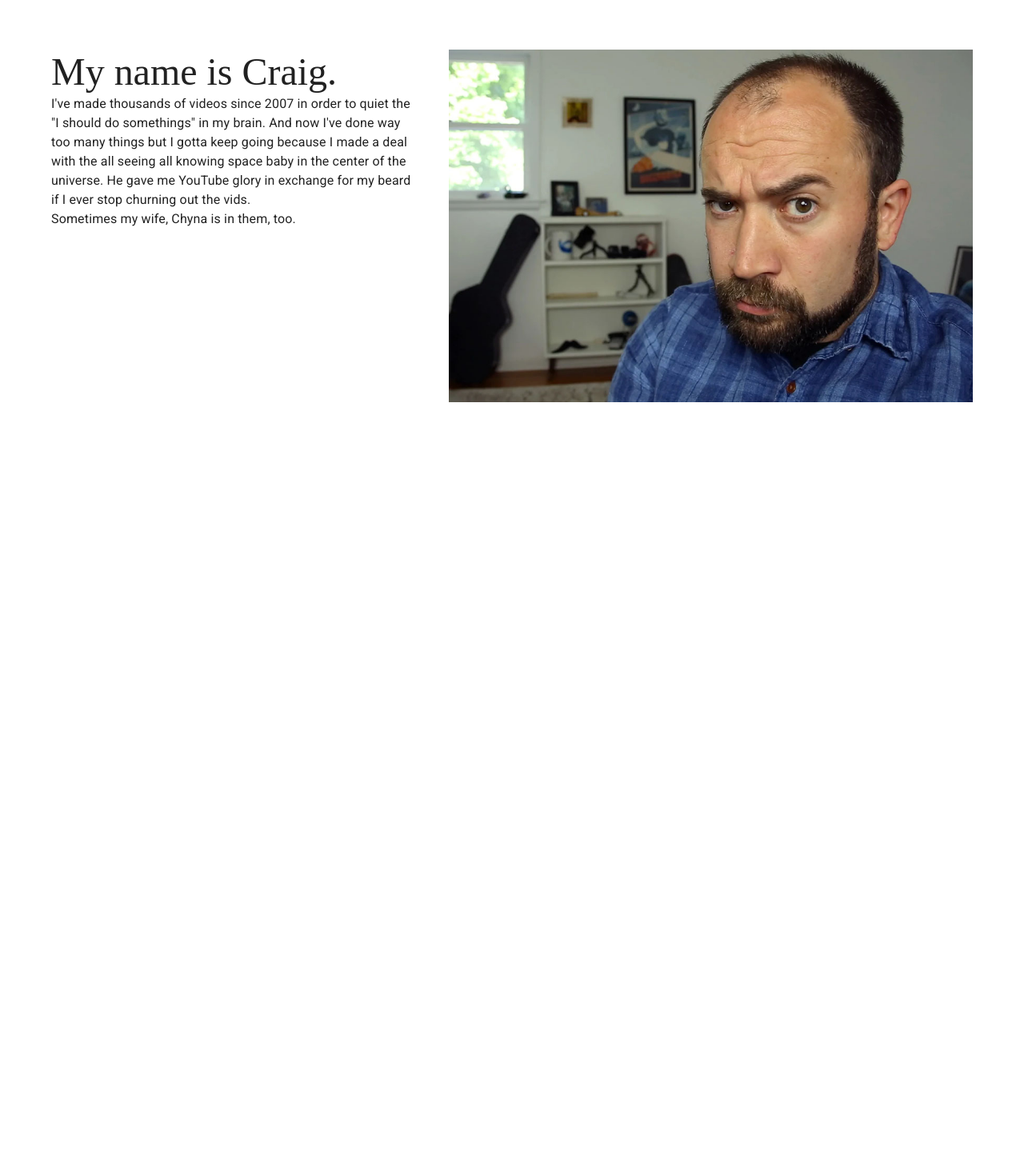
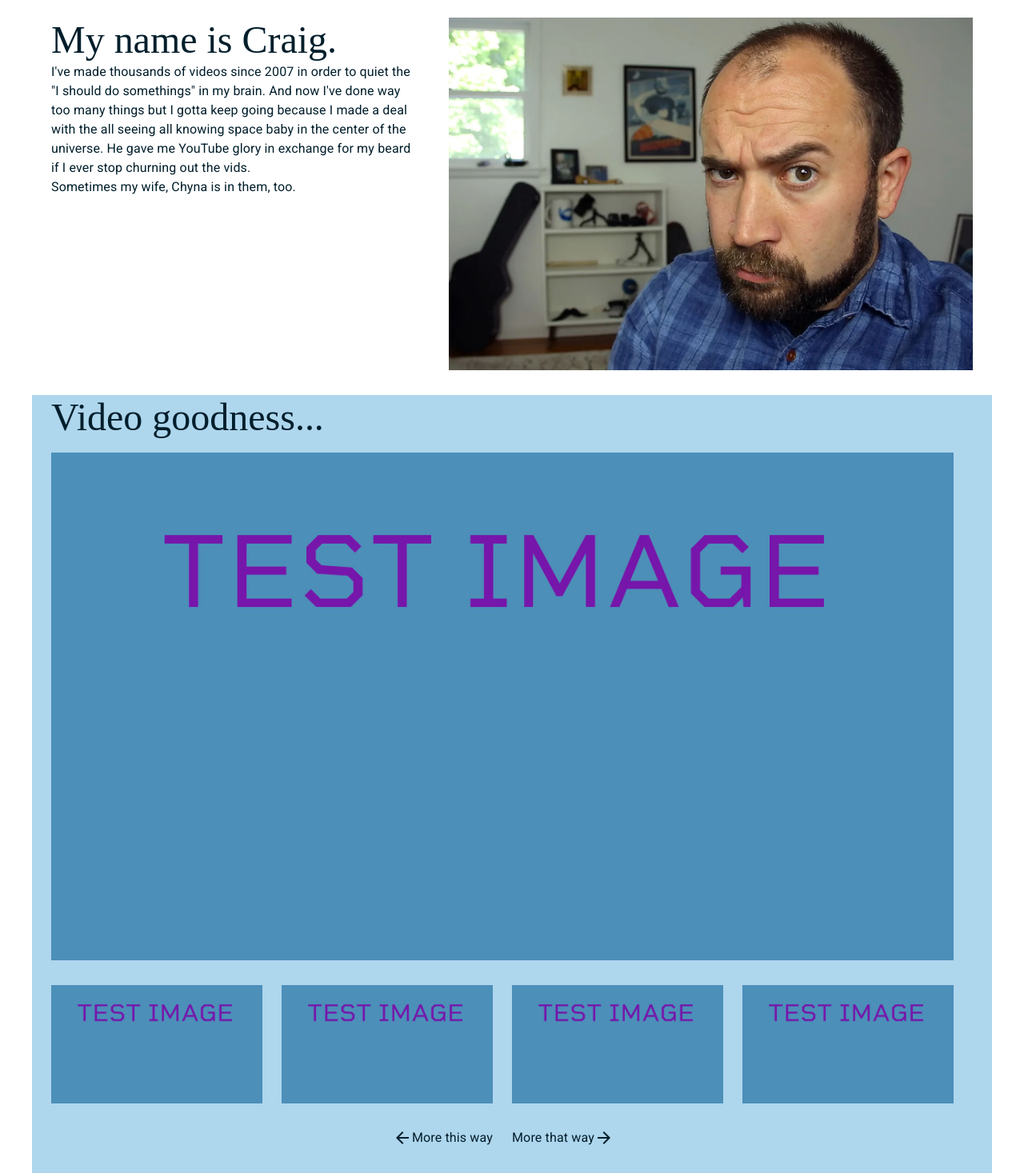
Before and after one commit to MarkGATX/wheezywaiter, a React (Create React App) app: page / in a window 1280 px wide. Shown: the part 302-1769 px from the top of the page at 80% size. Before the commit the page ends 832 px from the top, so only its background shows below. Built offline with nearby package versions, Linux system fonts and the light colour scheme; a web font is replaced by a local one.

Commit message:
added video section with placeholders for videos and thumbnails. Will add in YouTube API later

```diff
--- a/src/components/Header/index.js
+++ b/src/components/Header/index.js
@@ -17,7 +17,7 @@ import "./Header.css";
 import wheezyWaiterPic from '../../images/wheezy_iso_lg.png'
 
 const drawerWidth = 240;
-const navItems = ['Home', 'About', 'Contact'];
+const navItems = ['Home', 'Blog', 'Podcast', 'Wall of Preeminence', 'Contact'];
 
 export default function Header({ currentPage, handlePageChange, props }) {
     const trigger = useScrollTrigger({
--- a/src/components/Main/index.js
+++ b/src/components/Main/index.js
@@ -1,14 +1,15 @@
 import WheezyStory from "../WheezyStory"
 import { Box } from "@mui/material"
 import Toolbar from "@mui/material/Toolbar"
+import WheezyVids from "../WheezyVids"
 
 export default function Main () {
 
     return (
         <>
         <Box component='main'>
-        <Toolbar />
             <WheezyStory />
+            <WheezyVids />
         </Box>
 
         </>
--- a/src/components/WheezyStory/index.js
+++ b/src/components/WheezyStory/index.js
@@ -8,13 +8,13 @@ export default function WheezyStory() {
 
     return (
         <>
-        <Container>
+        <Container sx={{my:3}}>
             <Grid2 container spacing={5}  component='section'>
                 <Grid2 xs={12} md={5}>
-                    <Typography variant="h3" >
+                    <Typography variant="h3" sx={{color:'primary.contrastText'}}>
                         My name is Craig.
                     </Typography>
-                    <Typography variant='p'>
+                    <Typography variant='p' sx={{color:'primary.contrastText'}}>
                     I've made thousands of videos since 2007 in order to quiet the "I should do somethings" in my brain. And now I've done way too many things but I gotta keep going because I made a deal with the all seeing all knowing space baby in the center of the universe. He gave me YouTube glory in exchange for my beard if I ever stop churning out the vids.<br></br>
                     Sometimes my wife, Chyna is in them, too.
                     </Typography>
--- /dev/null
+++ b/src/components/WheezyVids/index.js
@@ -0,0 +1,39 @@
+import { Typography } from "@mui/material";
+import Container from "@mui/material/Container";
+import testImage from '../../images/testImage.jpg'
+import Grid2 from "@mui/material/Unstable_Grid2/Grid2";
+import ArrowBackOutlinedIcon from '@mui/icons-material/ArrowBackOutlined';
+import ArrowForwardOutlinedIcon from '@mui/icons-material/ArrowForwardOutlined';
+
+export default function WheezyVids() {
+    return (
+        <Container sx={{ backgroundColor: 'primary.main', color: 'primary.contrastText', display:'flex', flexWrap:'wrap', mb:3 }} >
+            <Typography variant='h3' sx={{mb:2}} xs={12}>
+                Video goodness...
+            </Typography>
+            <Grid2 container spacing={3} xs={12} sx={{display:'flex', justifyContent:"center", alignItems:'center', mb:3}}>
+                <Grid2 xs={12}>
+                    <img src={testImage} alt='main space for test video' style={{ width: '100%' }}/>
+                </Grid2>
+                <Grid2 xs={6} md={3}>
+                    <img src={testImage} alt='secondary space for test video' style={{ width: '100%' }}/>
+                </Grid2>
+                <Grid2 xs={6} md={3}>
+                    <img src={testImage} alt='secondary space for test video' style={{ width: '100%' }}/>
+                </Grid2>
+                <Grid2 xs={6} md={3}>
+                    <img src={testImage} alt='secondary space for test video' style={{ width: '100%' }}/>
+                </Grid2>
+                <Grid2 xs={6} md={3}>
+                    <img src={testImage} alt='secondary space for test video' style={{ width: '100%' }}/>
+                </Grid2>
+                <Grid2 xs={6} md={3} sx={{textAlign:'right', display: 'inline-flex', justifyContent:'end', verticalAlign: 'middle'}}>
+                    <ArrowBackOutlinedIcon />More this way
+                </Grid2>
+                <Grid2 xs={6} md={3} sx ={{display: 'inline-flex', verticalAlign: 'middle'}}>
+                   More that way <ArrowForwardOutlinedIcon />
+                </Grid2>
+            </Grid2>
+        </Container>
+    )
+}
--- a/src/index.js
+++ b/src/index.js
@@ -8,6 +8,7 @@ import { ThemeProvider } from '@mui/material';
 import { createTheme } from '@mui/material';
 import { responsiveFontSizes } from '@mui/material';
 import CssBaseline from '@mui/material/CssBaseline';
+import Paper from '@mui/material/Paper';
 
 
 
@@ -17,28 +18,32 @@ let wheezyTheme = createTheme({
       main: '#aed6ed',
       contrastText: '#001e2b'
     },
-    contrastThreshold:4.5,
-    tonalOffset:.2,
+    secondary: {
+      main: '#006687',
+      contrastText: '#fff'
+    },
+    contrastThreshold: 4.5,
+    tonalOffset: .2,
 
   },
   typography: {
     h1: {
-      fontFamily:'Bakbak One'
+      fontFamily: 'Bakbak One'
     },
     h2: {
-      fontFamily:'Bakbak One'
+      fontFamily: 'Bakbak One'
     },
     h3: {
-      fontFamily:'Bakbak One'
+      fontFamily: 'Bakbak One'
     },
     h4: {
-      fontFamily:'Bakbak One'
+      fontFamily: 'Bakbak One'
     },
     h5: {
-      fontFamily:'Bakbak One'
+      fontFamily: 'Bakbak One'
     },
     h6: {
-      fontFamily:'Bakbak One'
+      fontFamily: 'Bakbak One'
     }
   }
 })
@@ -48,8 +53,10 @@ const root = ReactDOM.createRoot(document.getElementById('root'));
 root.render(
   <React.StrictMode>
     <ThemeProvider theme={wheezyTheme}>
-    <CssBaseline />
-      <App />
+      <CssBaseline />
+      <Paper>
+        <App />
+      </Paper>
     </ThemeProvider>
   </React.StrictMode>
 );
```
Also changed, not shown: src/components/WheezyVids/WheezyVids.css (added), src/images/testImage.jpg (added).
